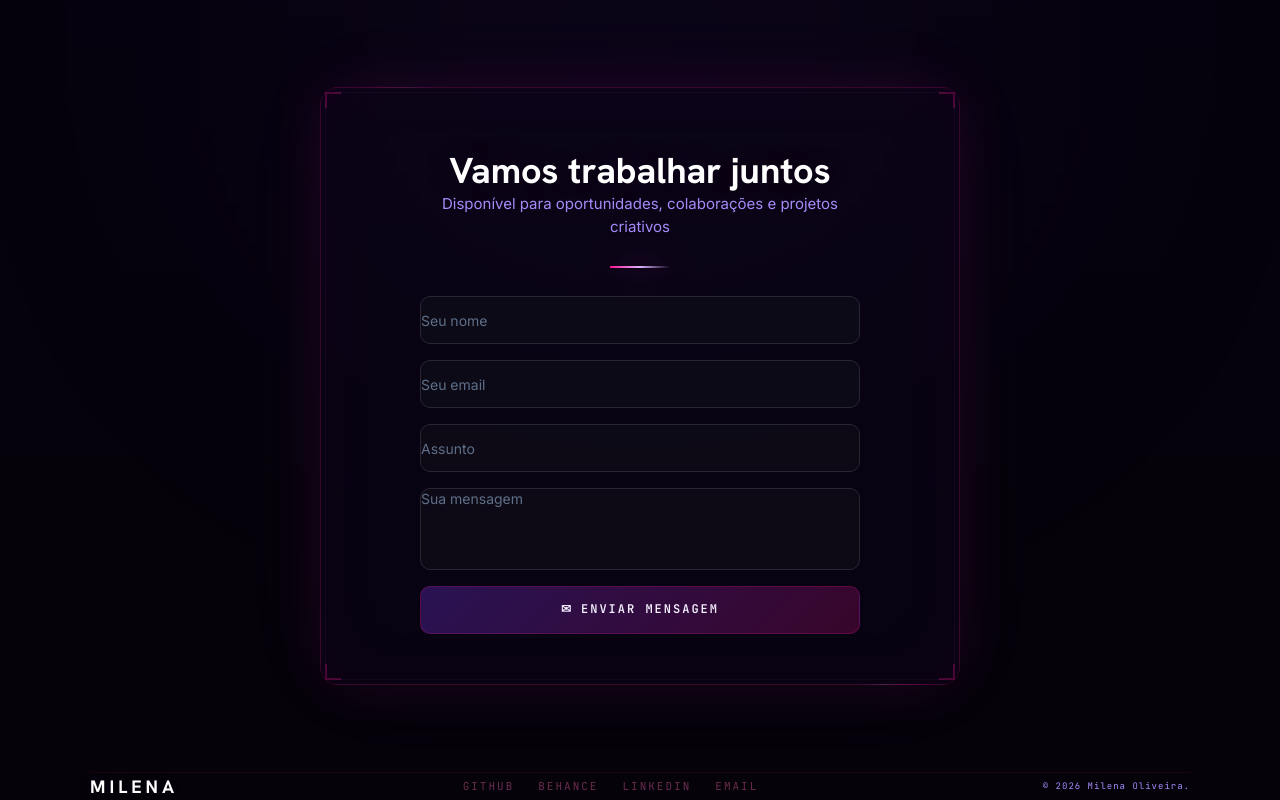
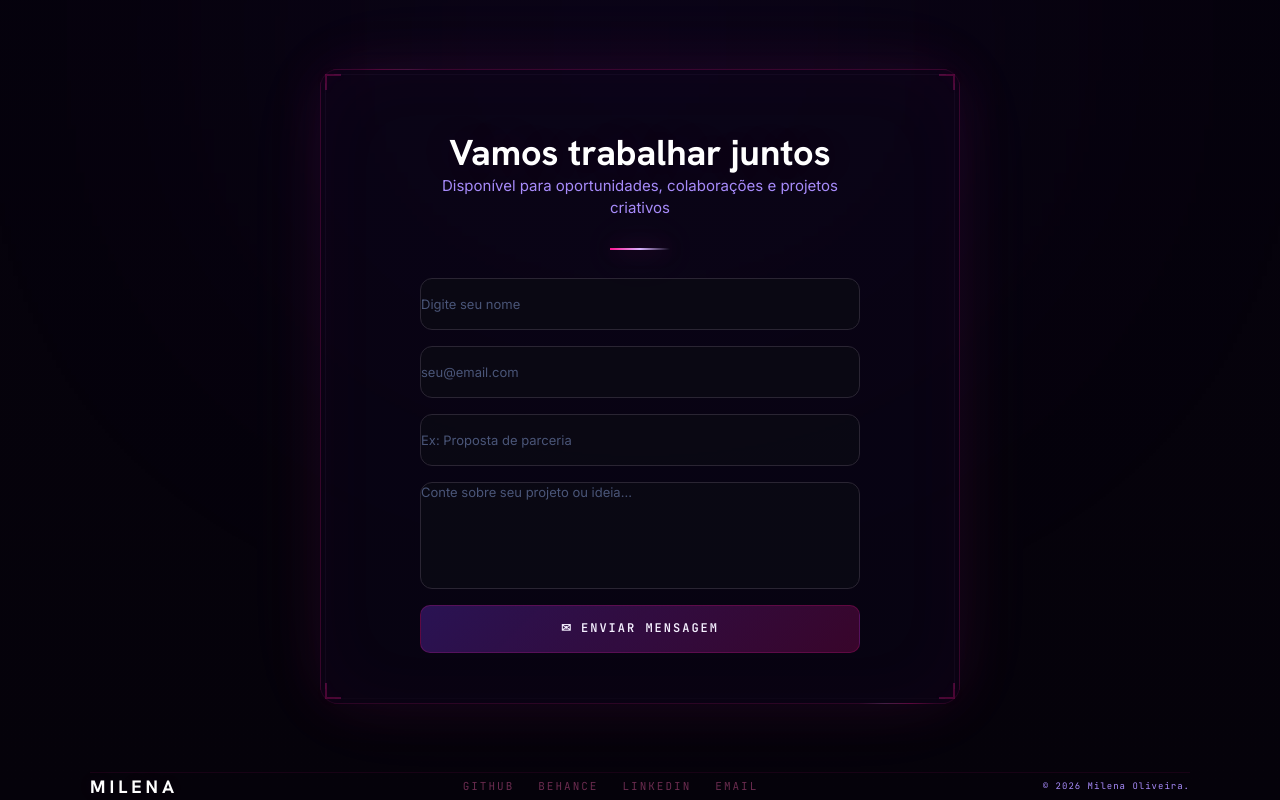
Before and after one commit to Milenaalvez/milena-portfolio, a React (Vite) app: page / in a window 1280 px wide. Shown: the part 4280-5080 px from the top of the page. Built offline with nearby package versions, Linux system fonts and the light colour scheme.

Commit message:
improve form input styling and placeholders

```diff
--- a/src/App.tsx
+++ b/src/App.tsx
@@ -829,32 +829,32 @@ function App() {
             <input
               type="text"
               name="nome"
-              placeholder="Seu nome"
+              placeholder="Digite seu nome"
               required
-              className="w-full h-12 px-4 rounded-[10px] bg-[rgba(18,16,25,0.6)] border border-[#2A2533] text-white text-sm font-['Inter',sans-serif] outline-none transition-all duration-200 placeholder:text-[#5F6F89] focus:border-[#D8B4FE] focus:shadow-[0_0_20px_rgba(216,180,254,0.15)]"
+              className="w-full h-[52px] px-5 rounded-[12px] bg-[rgba(12,10,20,0.7)] border border-[#2A2533] text-white text-[14px] font-['Inter',sans-serif] outline-none transition-all duration-300 placeholder:text-[#4A5578] placeholder:text-[13px] focus:border-[#D8B4FE] focus:shadow-[0_0_25px_rgba(216,180,254,0.12),inset_0_0_25px_rgba(216,180,254,0.03)] focus:bg-[rgba(18,16,28,0.8)]"
             />
 
             <input
               type="email"
               name="email"
-              placeholder="Seu email"
+              placeholder="seu@email.com"
               required
-              className="w-full h-12 px-4 rounded-[10px] bg-[rgba(18,16,25,0.6)] border border-[#2A2533] text-white text-sm font-['Inter',sans-serif] outline-none transition-all duration-200 placeholder:text-[#5F6F89] focus:border-[#D8B4FE] focus:shadow-[0_0_20px_rgba(216,180,254,0.15)]"
+              className="w-full h-[52px] px-5 rounded-[12px] bg-[rgba(12,10,20,0.7)] border border-[#2A2533] text-white text-[14px] font-['Inter',sans-serif] outline-none transition-all duration-300 placeholder:text-[#4A5578] placeholder:text-[13px] focus:border-[#D8B4FE] focus:shadow-[0_0_25px_rgba(216,180,254,0.12),inset_0_0_25px_rgba(216,180,254,0.03)] focus:bg-[rgba(18,16,28,0.8)]"
             />
 
             <input
               type="text"
               name="assunto"
-              placeholder="Assunto"
-              className="w-full h-12 px-4 rounded-[10px] bg-[rgba(18,16,25,0.6)] border border-[#2A2533] text-white text-sm font-['Inter',sans-serif] outline-none transition-all duration-200 placeholder:text-[#5F6F89] focus:border-[#D8B4FE] focus:shadow-[0_0_20px_rgba(216,180,254,0.15)]"
+              placeholder="Ex: Proposta de parceria"
+              className="w-full h-[52px] px-5 rounded-[12px] bg-[rgba(12,10,20,0.7)] border border-[#2A2533] text-white text-[14px] font-['Inter',sans-serif] outline-none transition-all duration-300 placeholder:text-[#4A5578] placeholder:text-[13px] focus:border-[#D8B4FE] focus:shadow-[0_0_25px_rgba(216,180,254,0.12),inset_0_0_25px_rgba(216,180,254,0.03)] focus:bg-[rgba(18,16,28,0.8)]"
             />
 
             <textarea
               name="mensagem"
-              placeholder="Sua mensagem"
+              placeholder="Conte sobre seu projeto ou ideia..."
               required
-              rows={4}
-              className="w-full px-4 py-3 rounded-[10px] bg-[rgba(18,16,25,0.6)] border border-[#2A2533] text-white text-sm font-['Inter',sans-serif] outline-none transition-all duration-200 placeholder:text-[#5F6F89] focus:border-[#D8B4FE] focus:shadow-[0_0_20px_rgba(216,180,254,0.15)] resize-none"
+              rows={5}
+              className="w-full px-5 py-4 rounded-[12px] bg-[rgba(12,10,20,0.7)] border border-[#2A2533] text-white text-[14px] font-['Inter',sans-serif] outline-none transition-all duration-300 placeholder:text-[#4A5578] placeholder:text-[13px] focus:border-[#D8B4FE] focus:shadow-[0_0_25px_rgba(216,180,254,0.12),inset_0_0_25px_rgba(216,180,254,0.03)] focus:bg-[rgba(18,16,28,0.8)] resize-none"
             />
 
             <button
```
